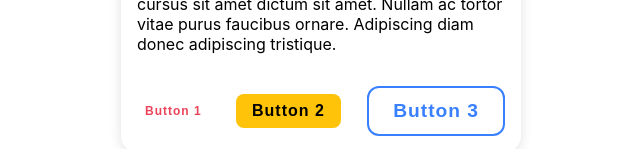
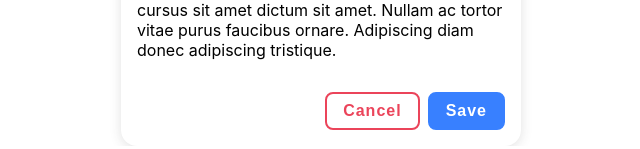
Before and after one commit to KarmitP98/card-generator, a React (Create React App) app: page / in a window 1280 px wide. Shown: the part 657-806 px from the top of the page, without its empty margins (319-959 px from the left). Built offline with nearby package versions, Linux system fonts and the light colour scheme.

Commit message:
refactor(master): Button props and propType update.

```diff
--- a/src/App.tsx
+++ b/src/App.tsx
@@ -33,10 +33,9 @@ function App() {
 				<Content>
 					{LOREM_1_PARA}
 				</Content>
-				<Action align={ActionAlignment.between}>
-					<Button size={'sm'} theme={'danger'}>Button 1</Button>
-					<Button size={'m'} variant={'flat'} theme={'warn'}>Button 2</Button>
-					<Button size={'lg'} variant={'outline'}>Button 3</Button>
+				<Action align={ActionAlignment.end}>
+					<Button variant={'outline'} theme={'danger'}>Cancel</Button>
+					<Button variant={'flat'} theme={'primary'}>Save</Button>
 				</Action>
 			</div>
 			{/*<DragDropContext onDragEnd={onDragEnd}>*/}
--- a/src/components/Button/Button.scss
+++ b/src/components/Button/Button.scss
@@ -61,10 +61,13 @@ $success-tint: #42d77d;
 }
 
 @function getFontColor($color: primary) {
-  @if (#{$color} == secondary) {
+  @if ($color == primary) {
 	@return white;
   }
-  @if (#{$color} == danger) {
+  @if ($color == secondary) {
+	@return white;
+  }
+  @if ($color == danger) {
 	@return white;
   }
   @return black;
@@ -73,11 +76,14 @@ $success-tint: #42d77d;
 @mixin flat-button($color) {
   background-color: getColor($color);
   color: getFontColor($color);
+  border: 2px solid getColor($color);
   &:hover {
 	background-color: getHoverColor($color);
+	border: 2px solid getHoverColor($color);
   }
   &:active {
 	background-color: getTintColor($color);
+	border: 2px solid getTintColor($color);
   }
 }
 
--- a/src/components/Button/Button.tsx
+++ b/src/components/Button/Button.tsx
@@ -6,13 +6,14 @@ export type ButtonSize = 'sm' | 'm' | 'lg';
 export type ButtonVariant = 'default' | 'outline' | 'flat';
 
 interface Props {
-	theme?: ThemePalette,
-	size?: ButtonSize,
-	variant?: ButtonVariant,
-	children?: any
+	theme?: ThemePalette;
+	size?: ButtonSize;
+	variant?: ButtonVariant;
+	[x: string]: any;
+
 }
 
-const Button = (props: Props) => {
+const Button = (props:Props) => {
 	const {theme = 'primary', size = 'm', variant = 'default', children='Button', ...otherProps} = props;
 	return (
 		<button {...otherProps} className={`button ${size} ${theme} ${variant}`}>
```
